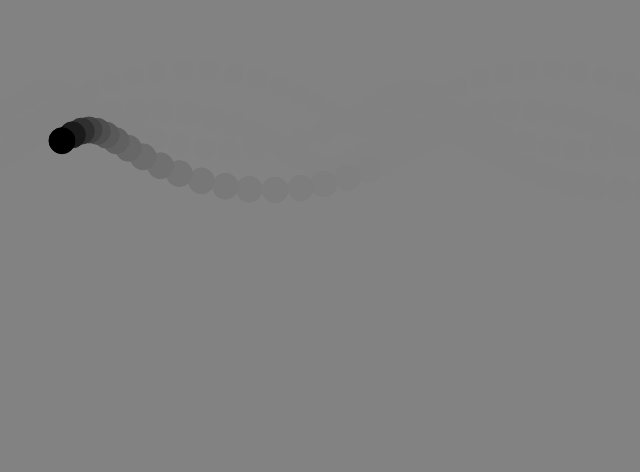
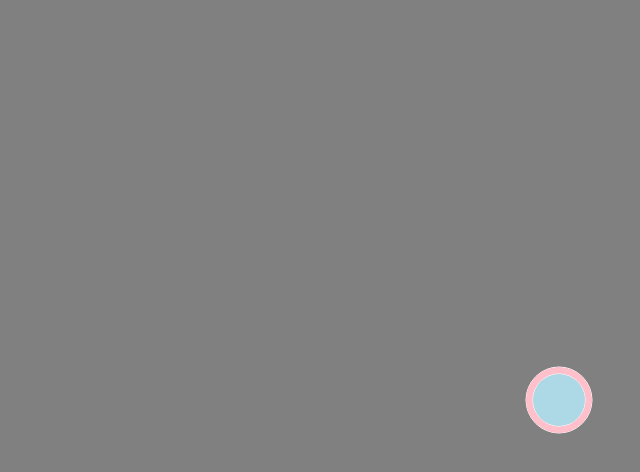
Before and after one commit to dvdrtrgn/radianFun, a plain HTML site: page index.html in a window 1280 px wide. Shown: the whole page, without its empty margins (81-721 px from the left). Drawn offline with Linux system fonts and the light colour scheme.

Commit message:
compile wip: Merge boy and girl

```diff
--- a/draw.js
+++ b/draw.js
@@ -11,8 +11,9 @@ const Draw = (function () {
     can.width = grid.w, can.height = grid.h;
 
     Object.assign(this, {
-      circle: function (x, y, radius) {
-        ctx.fillStyle = dark;
+      circle: function (x, y, radius, color) {
+        ctx.fillStyle = color || dark;
+        ctx.strokeStyle = 'white';
         ctx.beginPath();
         ctx.arc(x, y, radius, 0, 2 * Math.PI, false);
         ctx.stroke();
@@ -20,10 +21,12 @@ const Draw = (function () {
       },
       clear: function () {
         ctx.clearRect(0, 0, can.width, can.height);
+        return this;
       },
       fade: function () {
         ctx.fillStyle = mist;
         ctx.fillRect(0, 0, can.width, can.height);
+        return this;
       },
     });
   }
--- a/index.html
+++ b/index.html
@@ -9,12 +9,11 @@
   </head>
   <body>
     <canvas id="Test"></canvas>
-    <script src="angle.js"></script>
     <script src="draw.js"></script>
-    <script src="point.js"></script>
     <script src="space.js"></script>
     <script src="vector.js"></script>
     <script src="runner.js"></script>
     <script src="main.js"></script>
+    <script src="mover.js"></script>
   </body>
 </html>
--- a/main.js
+++ b/main.js
@@ -1,38 +1,41 @@
-/*global Angle, Draw, Point, Runner, Space, */
-var W = window;
-var C = W.console;
-let R;
+/*global Draw, Mover, Runner, Space, Vector, */
+const W = window;
+const C = W.console;
+const AREA = new Space(W.innerWidth, W.innerHeight);
+const LOOP = new Runner();
+const MOUSE = new Vector(AREA.x, AREA.y);
+const PAINT = new Draw('Test', AREA);
+const _watchMouse = function (evt) {
+  MOUSE.read(evt.offsetX, evt.offsetY);
+};
 
-function test1() {
-  R = new Runner();
-  let arc = new Angle();
-  let pos = new Point();
-  let grid = new Space(W.innerWidth, W.innerHeight);
-  let draw = new Draw('Test', grid);
-  let Cf = {
-    radius: 10,
-    bounce: 30,
-    vscale: 20,
-    offset: 100,
-    scan: function () {
-      return grid.indexPosition(R.time.elapsed, true);
-    },
-  };
+// ---------
+// etc
+W.addEventListener('mousemove', _watchMouse);
 
-  R.init(function () { // draw
-    let time = R.time.elapsed;
-    let scan = Cf.scan();
-    let size = Cf.radius + scan.y; // grow
+function followMouse(mover) {
+  let acc = new Vector(MOUSE.x, MOUSE.y).sub(mover.loc);
+  mover.vel.limit = acc.mag; // faster for far away
+  acc.mag = 3; // obedience
+  return acc;
+}
 
-    arc.deg = time;
-    pos.read(scan);
-    pos.y *= Cf.vscale;
-    pos.y += Cf.offset;
-    pos.translate(Cf.bounce, arc);
+function run() {
+  let male = new Mover('Bad boy', 'lightblue', 26);
+  let female = new Mover('Good girl', 'pink', 33);
+  female.cf.wrap = false;
 
-    draw.fade(); // do not clear
-    draw.circle(pos.x, pos.y, size);
+  LOOP.init(function () {
+    PAINT.clear();
+    female.addForce(new Vector(0, 2)) // weight
+      .addForce(followMouse(female))
+      .addForce(Vector.random()) // excitement
+      .update();
+    male.addForce(new Vector(0, 1)) // weight
+      .addForce(followMouse(male))
+      .addForce(Vector.random()) // excitement
+      .update();
   });
 }
 
-test1();
+window.setTimeout(run, 99);
--- /dev/null
+++ b/mover.js
@@ -0,0 +1,79 @@
+/*global AREA, PAINT, Vector, */
+const Mover = (function () {
+  const W = window;
+  const C = W.console;
+
+  function contain(loc, vel) {
+    let x = loc.x;
+    let y = loc.y;
+    if (x < 0 || x > AREA.w) {
+      loc.x = x < 0 ? 0 : AREA.w;
+      vel.x *= -0.9;
+    }
+    if (y < 0 || y > AREA.h) {
+      loc.y = y < 0 ? 0 : AREA.h;
+      vel.y *= -0.9;
+    }
+  }
+
+  function display(loc, cf) {
+    PAINT.circle(loc.x, loc.y, cf.size, cf.color);
+  }
+
+  function wrap(loc) {
+    if (loc.x > AREA.w) loc.x = 0;
+    if (loc.x < 0) loc.x = AREA.w;
+    if (loc.y > AREA.h) loc.y = 0;
+    if (loc.y < 0) loc.y = AREA.h;
+  }
+
+  function stopped(vel, cf) {
+    let rate = (vel.mag | 0);
+    if (rate > 1) return;
+    if (rate !== cf.dead) {
+      if (cf.name && !rate) C.log('stopped', cf.name);
+      cf.dead = rate;
+      return true;
+    }
+  }
+
+  // ----------------------------
+  function MVR(nom, col, siz) {
+    const I = this;
+    let acc = new Vector();
+    let loc = new Vector(AREA.x, AREA.y);
+    let vel = new Vector();
+    let cf = {
+      name: nom,
+      color: col || 'black',
+      dead: 0,
+      size: siz || 10,
+      wrap: true,
+    };
+
+    Object.assign(I, {
+      addForce: function (force) {
+        acc.add(force);
+        return I;
+      },
+      update: function () {
+        vel.add(acc);
+        loc.add(vel);
+        cf.wrap ? wrap(loc) : contain(loc, vel);
+        acc.mag = 0;
+        display(loc, cf);
+      },
+      stopped: function () {
+        return stopped(vel, cf);
+      },
+      cf,
+      loc,
+      vel,
+      nom,
+    });
+  }
+
+  return MVR;
+}());
+
+new Mover;
--- a/runner.js
+++ b/runner.js
@@ -7,7 +7,7 @@ const Runner = (function () {
     const I = this;
     let run;
     let loop;
-    let start;
+    let start = 0;
     let frames = 0;
     let elapsed = 0;
 
@@ -24,6 +24,7 @@ const Runner = (function () {
         W.removeEventListener('click', I.stop);
         W.addEventListener('click', I.go);
         loop = function () {
+          I.time.elapsed; // force update
           C.log({
             elapsed, frames,
             fps: frames / (elapsed / 1000),
--- a/space.js
+++ b/space.js
@@ -25,6 +25,12 @@ const Space = (function () {
       h: {
         get: () => val.h,
         set: (h) => val.h = forceNumber(h),
+      },
+      x: {
+        get: () => val.w / 2,
+      },
+      y: {
+        get: () => val.h / 2,
       },
       valueOf: {
         value: () => [this.w, this.h],
--- a/vector.js
+++ b/vector.js
@@ -1,29 +1,23 @@
 const Vector = (function () {
   /*
-    x       // size x
-    y       // size y
-    mag     // get hypotenuse size
 ?   deg     // angle in degrees
 ?   rad     // angle in radians
-    norm()  // divide all by hypot
-    add()   // add x and y
-    sub()   // subtract x and y
 ?   mult()  // scale up x and y
 ?   div()   // scale down x and y
   */
+  const C = window.console;
+  const MIN = 1e-33;
   const isvoid = (n) => typeof n === 'undefined';
   const isdef = (n) => !isvoid(n);
   const forcenum = (n, m) => Number(n) || m || 0;
-  const hypot = (x, y) => danger(Math.sqrt(x * x + y * y));
+  const hypot = (x, y) => (x || y) ? Math.sqrt(x * x + y * y) : MIN;
   const simp = (n, m) => parseFloat(n.toFixed(m || 7));
-  const C = window.console;
+  const rando = (mag = 1) => mag * (Math.random() * 2 - 1);
+  const deg2rad = (deg) => deg * Math.PI / 180.0;
+  // const rad2deg = (rad) => rad / Math.PI * 180.0;
 
   // ----------------------------
   // HELP
-  function danger(n) {
-    if (Math.abs(n) < 1e-17) C.warn(n, 'is too small');
-    return n;
-  }
 
   function parse(x, y, obj) {
     if (typeof x === 'object') {
@@ -36,8 +30,8 @@ const Vector = (function () {
     return obj;
   }
 
-  function vector(dist, ang, obj) {
-    let rad = ang && ang.rad ? ang.rad : forcenum(ang);
+  function vector(dist, deg, obj) {
+    let rad = deg2rad(forcenum(deg));
     obj.x += Math.cos(rad) * dist;
     obj.y += Math.sin(rad) * dist;
     return obj;
@@ -48,26 +42,51 @@ const Vector = (function () {
   function VEC(X, Y) {
     let I = this;
     let val = {
+      lm: undefined,
+      mg: 0,
       x: 0,
       y: 0,
-      get mag() {
-        return I.mag;
+    };
+
+    function adjust(dmag) {
+      if (dmag) {
+        val.x /= dmag;
+        val.y /= dmag;
+        val.mg /= dmag;
+      } else {
+        val.mg = hypot(val.x, val.y);
+      }
+      if (val.mg > val.lm) {
+        I.mag = val.lm;
+      }
+    }
+
+    Object.defineProperties(I, {
+      limit: {
+        get: () => val.lm,
+        set: (num) => {
+          val.lm = forcenum(num, MIN);
+          adjust();
+        },
       },
-    };
-    Object.defineProperties(I, {
       x: {
         get: () => val.x,
-        set: (x) => val.x = forcenum(x),
+        set: (num) => {
+          val.x = forcenum(num);
+          // adjust(); // or wait for the y shoe to drop
+        },
       },
       y: {
         get: () => val.y,
-        set: (y) => val.y = forcenum(y),
+        set: (num) => {
+          val.y = forcenum(num);
+          adjust();
+        },
       },
       mag: {
-        get: () => hypot(I.x, I.y),
-        set: (m) => {
-          let mag = I.mag / forcenum(m, 1e-9);
-          I.x /= mag, I.y /= mag;
+        get: () => val.mg,
+        set: (num) => {
+          adjust(val.mg / forcenum(num, MIN));
         },
       },
       dump: {
@@ -89,8 +108,8 @@ const Vector = (function () {
     read: function (x, y) {
       return parse(x, y, this);
     },
-    offset: function (dist, ang) {
-      return vector(dist, ang, this);
+    offset: function (dist, deg) {
+      return vector(dist, deg, this);
     },
     add: function (vect) {
       this.x += vect.x, this.y += vect.y;
@@ -108,11 +127,15 @@ const Vector = (function () {
 
   // ----------------------------
   // STATIC
+  VEC.random = function () {
+    var tmp = new VEC(rando(), rando());
+    return tmp.norm();
+  };
   VEC.read = function (x, y) {
     return parse(x, y, new VEC);
   };
-  VEC.offset = function (dist, ang) {
-    return vector(dist, ang, new VEC);
+  VEC.offset = function (dist, deg) {
+    return vector(dist, deg, new VEC);
   };
 
   return VEC;
```
Also changed, not shown: old/angle.js (renamed from angle.js), old/point.js (renamed from point.js).
